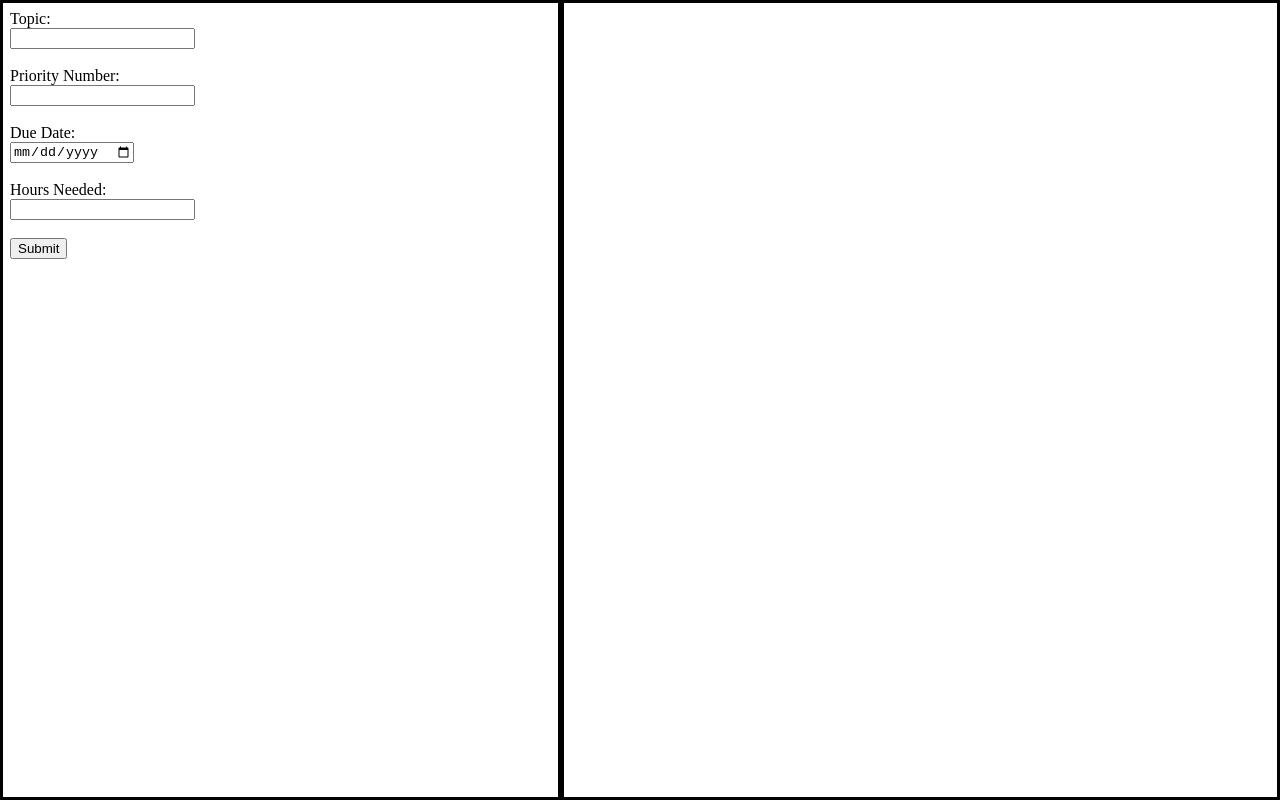
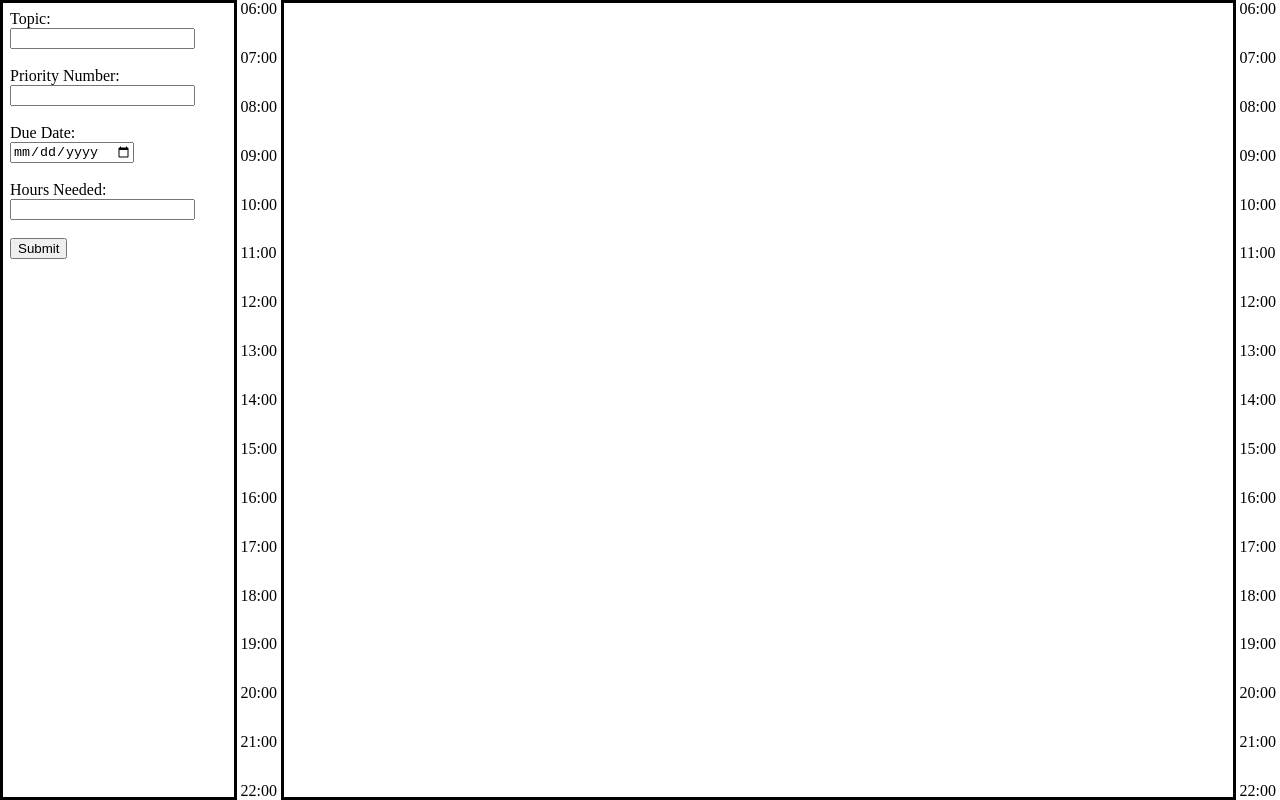
Before and after one commit to limesqueezer3/toDoList, a website built with webpack: page src/template.html in a window 1280 px wide. Built offline with nearby package versions, Linux system fonts and the light colour scheme.

Commit message:
times added  create divs for topside and new load reset

```diff
--- a/src/index.js
+++ b/src/index.js
@@ -1,5 +1,7 @@
 import "./styles.css";
 import { renderForm, renderItems, handleAddItem} from "./view/itemList";
+import { renderTime } from "./view/timetable";
 
 renderItems();
 renderForm();
+renderTime();
--- a/src/styles.css
+++ b/src/styles.css
@@ -9,7 +9,7 @@ body {
 }
 
 #notes {
-  flex-grow: 0.5;
+  flex-grow: 0.1;
   border-style: solid;
   display: grid;
   grid-template-rows: repeat(30, 100px)
@@ -19,6 +19,24 @@ body {
   padding: 7px;
 }
 #timetable {
-  flex-grow: 1;
+  flex-grow: 3;
   border-style: solid;
 }
+
+#timeLeft {
+  padding-left: 4px;
+  padding-right: 4px;
+  display: flex;
+  flex-direction: column;
+  justify-content: space-between;
+  height: 100%; /* Ensure the container takes up the full height */
+}
+
+#timeRight {
+  padding-left: 4px;
+  padding-right: 4px;
+  display: flex;
+  flex-direction: column;
+  justify-content: space-between;
+  height: 100%; /* Ensure the container takes up the full height */
+}
--- a/src/template.html
+++ b/src/template.html
@@ -7,6 +7,8 @@
 </head>
 <body>
     <div id="notes"></div>
+    <div id="timeLeft"></div>
     <div id="timetable"></div>
+    <div id="timeRight"></div>
 </body>
 </html>
--- a/src/view/timetable.js
+++ b/src/view/timetable.js
@@ -0,0 +1,32 @@
+export {renderTime}
+
+function renderTime() {
+    const timeLeftDiv = document.querySelector("#timeLeft");
+    const timeRightDiv = document.querySelector("#timeRight");
+
+    // Clear any existing content in both containers
+    timeLeftDiv.innerHTML = '';
+    timeRightDiv.innerHTML = '';
+
+    // Define the start and end times
+    const startTime = 6;
+    const endTime = 22;
+
+    // Loop through each hour from startTime to endTime
+    for (let hour = startTime; hour <= endTime; hour++) {
+        // Format the time as "HH:MM"
+        const timeString = `${hour.toString().padStart(2, '0')}:00`;
+
+        // Create a new div element for the left container
+        const timeLeftSlot = document.createElement("div");
+        timeLeftSlot.textContent = timeString;
+        timeLeftSlot.classList.add("time-slot");
+        timeLeftDiv.appendChild(timeLeftSlot);
+
+        // Create a new div element for the right container
+        const timeRightSlot = document.createElement("div");
+        timeRightSlot.textContent = timeString;
+        timeRightSlot.classList.add("time-slot");
+        timeRightDiv.appendChild(timeRightSlot);
+    }
+}
```
Also changed, not shown: src/logic.js (line endings or trailing spaces), src/timestamp.js (line endings or trailing spaces).
